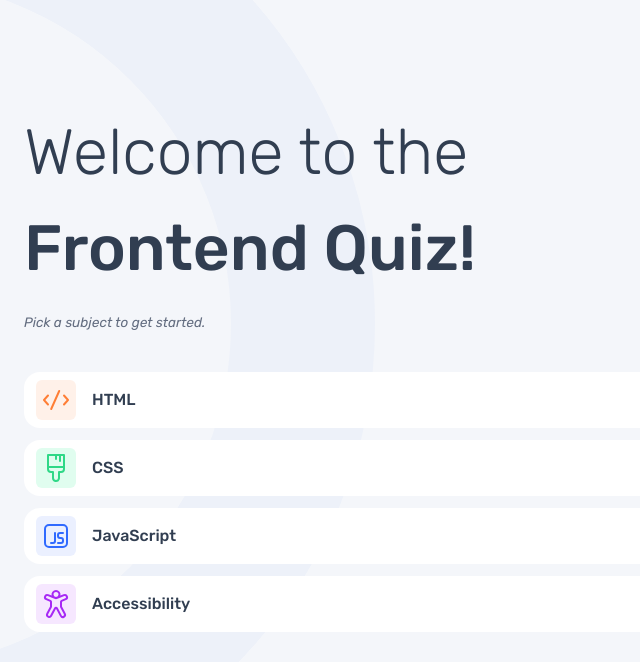
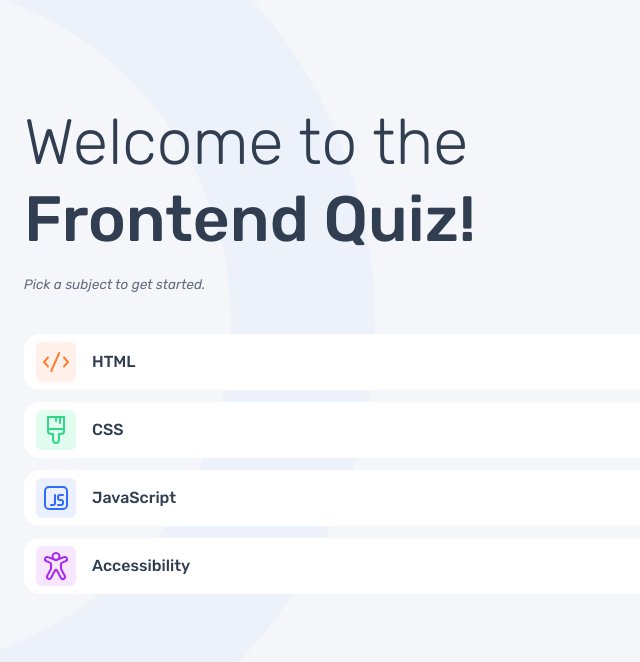
Before and after one commit to rickydodd/frontend-quiz, a Next.js app: page / in a window 1280 px wide. Shown: the top 662 px of the page, without its empty margins (0-640 px from the left). Built offline with nearby package versions, Linux system fonts and the light colour scheme.

Commit message:
refac: line height of h1 to match design spec

```diff
--- a/src/app/page.tsx
+++ b/src/app/page.tsx
@@ -23,7 +23,7 @@ export default async function Home() {
         className="z-1 absolute top-0 h-screen w-screen bg-background-pattern bg-no-repeat"
       ></div>
       <main className="relative z-0 mx-6 mt-8">
-        <h1 className="mb-4 text-[clamp(2.5rem,5vw+1rem,4rem)] font-thin">
+        <h1 className="mb-4 text-[clamp(2.5rem,5vw+1rem,4rem)] font-thin leading-[1.2]">
           Welcome to the{" "}
           <span className="block font-medium">Frontend Quiz!</span>
         </h1>
```
